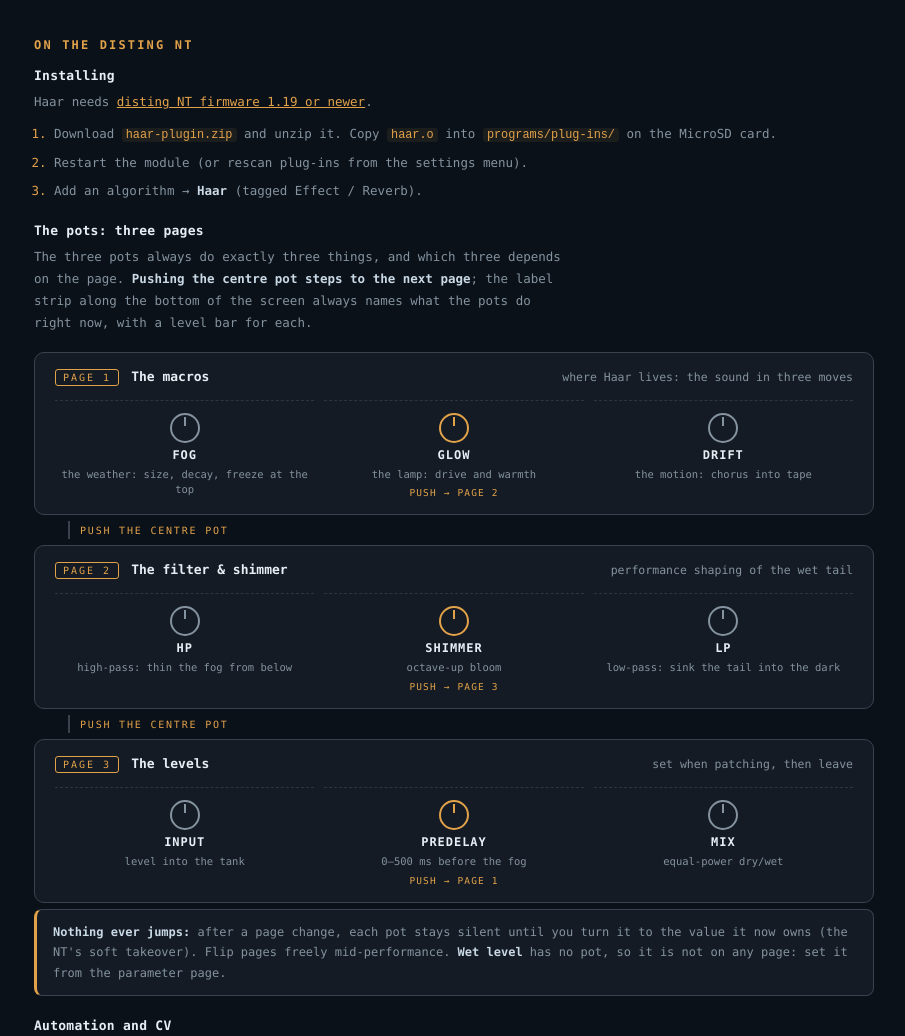
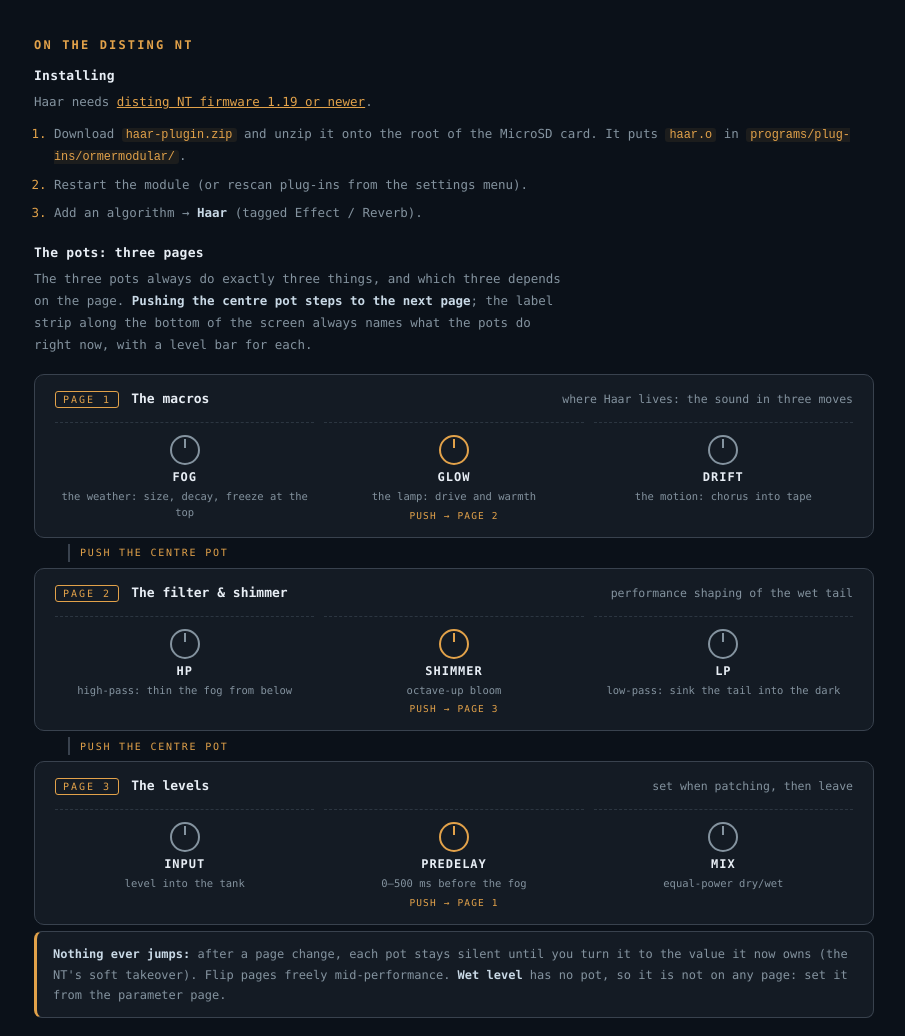
Before and after one commit to ormermodular/haar, a plain HTML site: page docs/nt/index.html in a window 1280 px wide. Shown: the part 2471-3507 px from the top of the page, without its empty margins (186-1091 px from the left). Drawn offline with Linux system fonts and the light colour scheme.

Commit message:
README and NT manual: NT first, VCV coming soon; install matches the zip's folder layout
The README no longer says Haar is on sale in the VCV Library (the NT goes
public first). The NT install steps now match haar-plugin.zip, which holds
programs/plug-ins/ormermodular/haar.o like the other Ormer Modular plugins.

```diff
--- a/docs/nt/index.html
+++ b/docs/nt/index.html
@@ -212,8 +212,8 @@
     <a href="https://www.expert-sleepers.co.uk/distingNTfirmwareupdates.html">disting NT
     firmware 1.19 or newer</a>.</p>
     <ol>
-      <li>Download <code>haar-plugin.zip</code> and unzip it. Copy <code>haar.o</code> into
-        <code>programs/plug-ins/</code> on the MicroSD card.</li>
+      <li>Download <code>haar-plugin.zip</code> and unzip it onto the root of the MicroSD card.
+        It puts <code>haar.o</code> in <code>programs/plug-ins/ormermodular/</code>.</li>
       <li>Restart the module (or rescan plug-ins from the settings menu).</li>
       <li>Add an algorithm → <b>Haar</b> (tagged Effect / Reverb).</li>
     </ol>
@@ -315,7 +315,7 @@
     <dl class="qa">
       <dt>Haar doesn't appear in the NT's algorithm list.</dt>
       <dd>Update the module's firmware (Haar needs 1.19 or newer) and check
-      <code>haar.o</code> really is inside <code>programs/plug-ins/</code>.</dd>
+      <code>haar.o</code> really is inside <code>programs/plug-ins/ormermodular/</code>.</dd>
       <dt>I hear the dry signal twice.</dt>
       <dd>The output mode is set to Add while Mix is below 100%. Either keep the default
       Replace, or run Mix fully wet when summing onto a bus.</dd>
```
Also changed, not shown: 2 other files.
